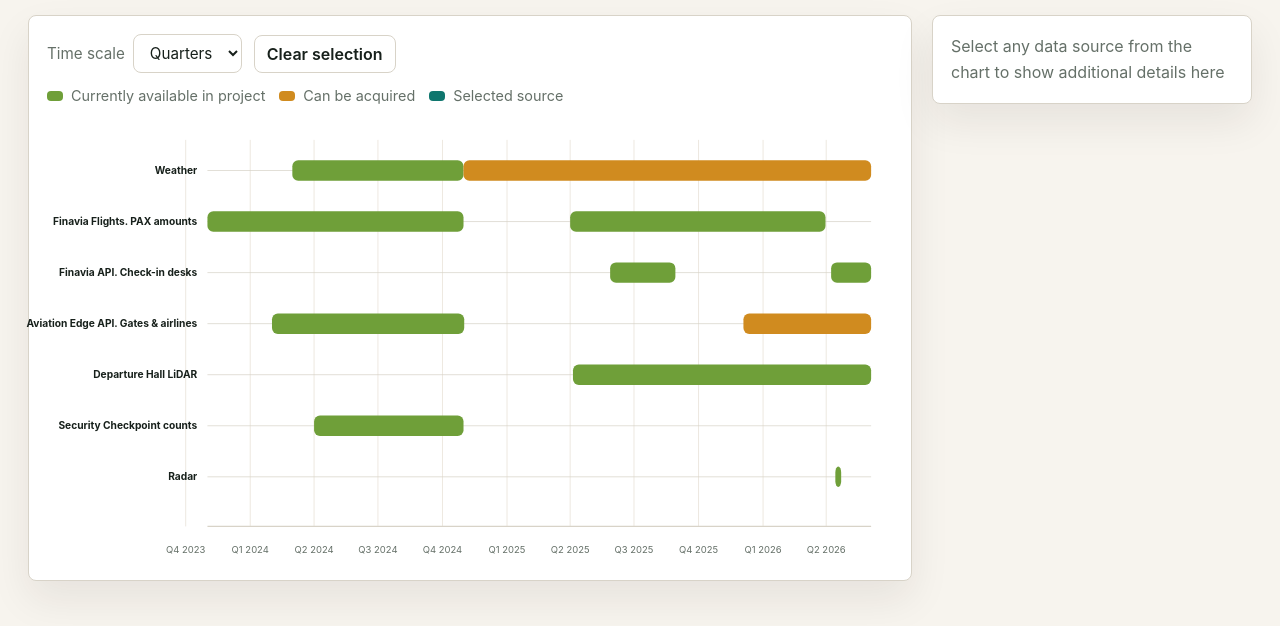
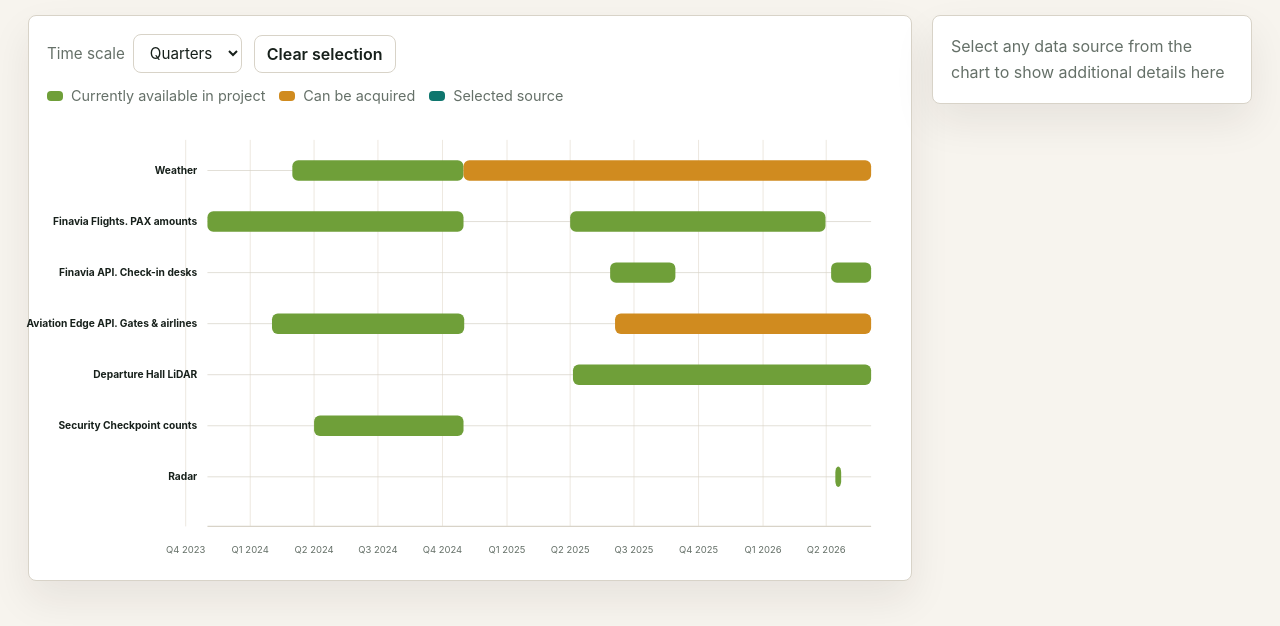
Before and after one commit to KirSobolev/ulapland-flow, a plain HTML site: page tools/data-sources/index.html in a window 1280 px wide. Shown: the part 126-752 px from the top of the page. Drawn offline with Linux system fonts and the light colour scheme.

Commit message:
update on aviation edge historical data

```diff
--- a/tools/data-sources/index.html
+++ b/tools/data-sources/index.html
@@ -379,10 +379,10 @@
         granularity: "Per flight",
         status: "Historical",
         description: "Completes Finavia dataset with information about gates, actual timetable, airline and etc.",
-        extensionNote: "Possible to obtain more data, but the source is commercial and not free. Also historical data is limited for up to 6 month back?",
+        extensionNote: "Possible to obtain more data, but the source is commercial and not free. Also historical data is limited for up to 12 month back",
         segments: [
           { start: "2024-02-01", end: "2024-11-01", type: "current"},
-          { start: { relativeTo: "today", months: -6 }, end: { relativeTo: "today" }, type: "available_on_request" }
+          { start: { relativeTo: "today", months: -12 }, end: { relativeTo: "today" }, type: "available_on_request" }
         ],
         links: [
           { label: "Aviation Edge", url: "https://dev.azure.com/universityoflapland/Untangling%20People%20Flow/_wiki/wikis/Untangling-People-Flow.wiki/4/Description-(Silver)" },
```
